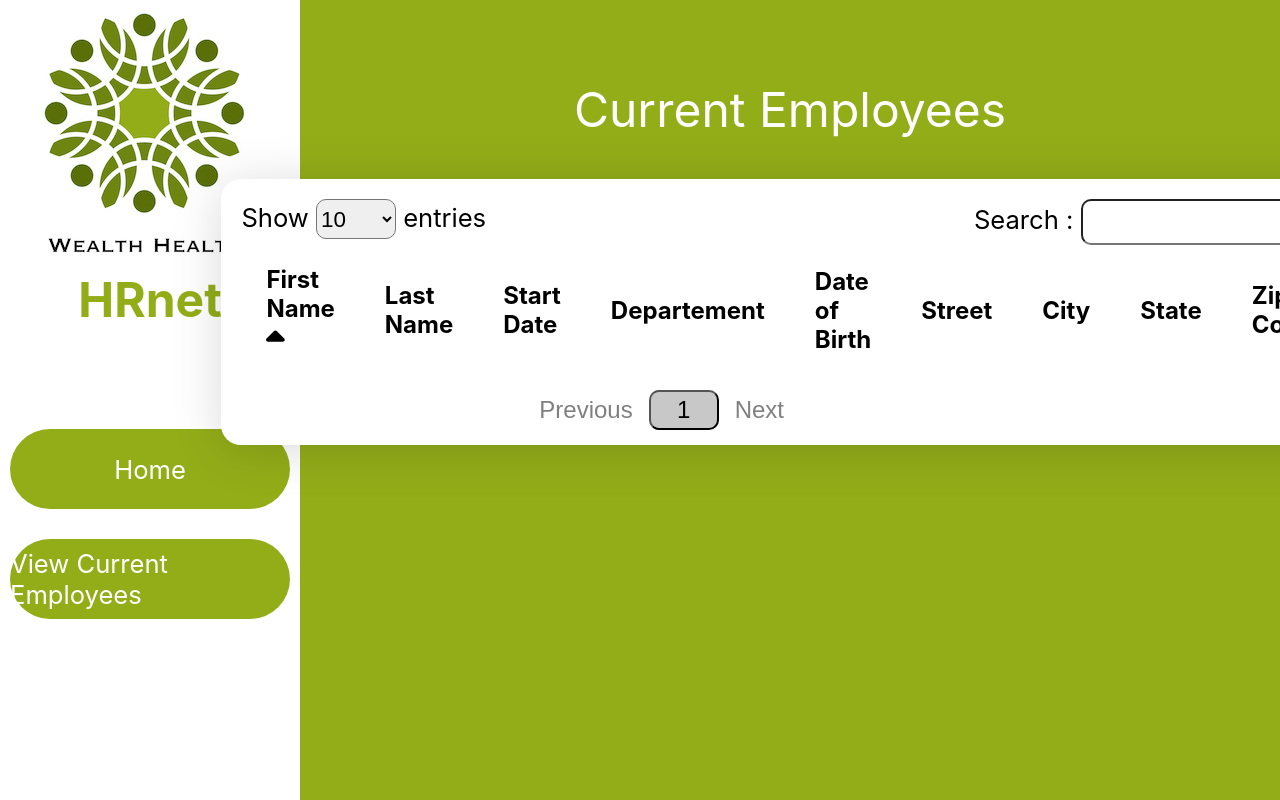
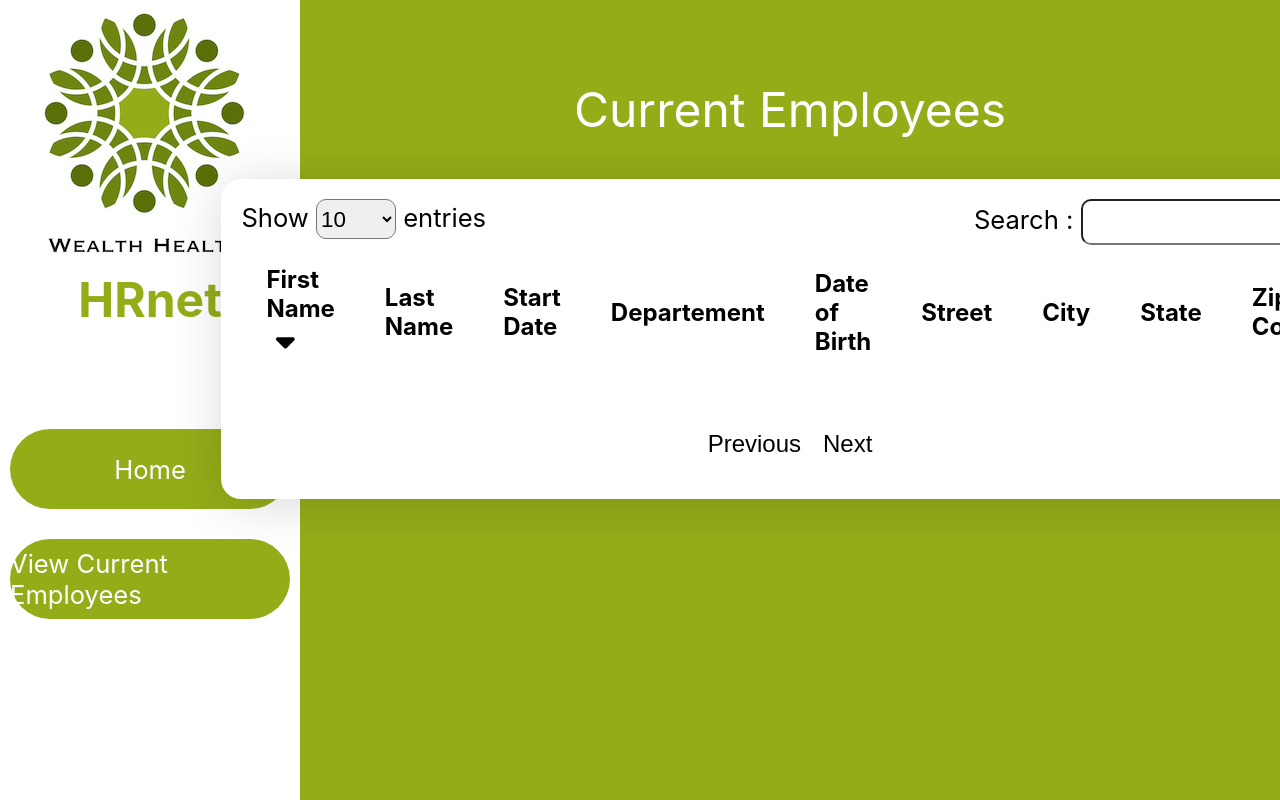
Before and after one commit to Alexlemars/boucher_alexis_14_24052022__Hrnet, a React (Create React App) app: page /employees in a window 1280 px wide. Both pictures are taken after a click on the element "First Name". Shown: the top 800 px of the page. Built offline with nearby package versions, Linux system fonts and the light colour scheme.

Commit message:
Creating an array with a react component

```diff
--- a/package.json
+++ b/package.json
@@ -16,6 +16,7 @@
     "react-redux": "^8.0.1",
     "react-router-dom": "^6.3.0",
     "react-scripts": "5.0.1",
+    "react-table": "^7.8.0",
     "redux": "^4.2.0",
     "redux-devtools-extension": "^2.13.9",
     "redux-thunk": "^2.4.1",
--- a/src/component/button/Button.jsx
+++ b/src/component/button/Button.jsx
@@ -1,9 +1,9 @@
 import React from 'react'
 
-export default function Button({type,className,onClick,value}) {
+export default function Button({type,className,onClick,value,defaultValue}) {
   return (
     <div>
-        <button type={type} className={className} onClick={onClick} value={value} >{value}</button>
+        <button type={type} className={className} onClick={onClick} defaultValue={defaultValue} value={value} >{value}</button>
     </div>
   )
 }
--- a/src/component/table/Table.jsx
+++ b/src/component/table/Table.jsx
@@ -1,135 +1,137 @@
-import React, { useEffect, useState } from 'react'
+import React, { useEffect, useState } from "react";
 
-import { useSelector } from 'react-redux';
+import { useSelector } from "react-redux";
+import { useTable,useSortBy,useGlobalFilter,usePagination } from "react-table";
 
-import Input from '../input/Input'
+import Input from "../input/Input";
+import Button from '../button/Button';
 import { FontAwesomeIcon } from "@fortawesome/react-fontawesome";
 import { faCaretDown } from "@fortawesome/free-solid-svg-icons";
-import Button from '../button/Button';
+import { faCaretUp } from "@fortawesome/free-solid-svg-icons";
 
+import { COLUMNS } from "../../data/columns";
 
 export default function Table() {
 
-    const [search,setSearch]= useState("")
+  const employees = useSelector((state) => state.employees.employees);
+  const [dataArray, setDataArray] = useState([]);
 
-    const employees = useSelector(state => state.employees.employees)
-    const [dataArray,setDataArray]= useState([])
+  useEffect(() => {
+    setDataArray(employees);
+  }, [employees]);
 
-    const [dataSorted, setDataSorted] = useState(false);
-    const [order, setOrder] = useState("ascending");
-
-    const sorting = (col) => {
-      if (order === "ascending") {
-        const sorted = [...dataArray].sort((a, b) =>
-          a[col].toLowerCase() > b[col].toLowerCase() ? 1 : -1
+  const iconDown = () => {
+    return (
+      <span className="icon-carret">
+        <FontAwesomeIcon className="icon-carret_down" icon={faCaretDown} />
+      </span>
     );
-        setDataArray(sorted);
-        setOrder("descending");
-        setDataSorted(true);
-      }
-      if (order === "descending") {
-        const sorted = [...dataArray].sort((a, b) =>
-          a[col].toLowerCase() < b[col].toLowerCase() ? 1 : -1
+  };
+  const iconUp = () => {
+    return (
+      <span className="icon-carret">
+        <FontAwesomeIcon className="icon-carret_down" icon={faCaretUp} />
+      </span>
     );
-        setDataArray(sorted);
-        setOrder("ascending");
-        setDataSorted(false);
-      }
   };
 
+  const tableInstance = useTable({
+    columns: COLUMNS,
+    data: dataArray,
+  },useGlobalFilter,useSortBy,usePagination);
+
+  const { getTableProps,
+      getTableBodyProps,
+      headerGroups,
+      page,
+      nextPage,
+      previousPage,
+      canPreviousPage,
+      canNextPage,
+      pageOptions,
+      gotoPage,
+      setPageSize,
+      state,
+      setGlobalFilter,
+      prepareRow } =
+    tableInstance;
+
+    const {GlobalFilter,pageSize} = state
+
+    const pagesNumber = (e)=>{
+      const pageNumber = e.target.value ? Number(e.target.value) -1 : 0
+      gotoPage(pageNumber)
+    }
+
+  return (
+    <div className="table-container">
+      <div className="table_flex">
+      <div>
 
 
+        Show <select value={pageSize} onChange={e=>setPageSize(Number(e.target.value))} >
+           {
+             [10,25,50,100].map(pageSize=>(
+               <option key={pageSize} value={pageSize}>
+                 {pageSize}
+               </option>
+             ))
+           }
 
-    useEffect(()=>{
-        setDataArray(employees)
-    },[employees])
+            </select> entries
+    </div>
+        <Input
+          value={GlobalFilter}
+          onChange={(e) => setGlobalFilter(e.target.value.toLowerCase())}
+          className="table_flex_search"
+          label="Search : "
+        />
+      </div>
+      <table {...getTableProps()} className="table_style">
+        <thead>
+          {
+            headerGroups.map((headerGroup)=>(
+              <tr {...headerGroup.getHeaderGroupProps()}>
+                {
+                  headerGroup.headers.map(column => (
+                      <th {...column.getHeaderProps(column.getSortByToggleProps())}>{column.render('Header')}
+                      <span>
+                        {column.isSorted ? (column.isSortedDesc ? iconDown() : iconUp()) : ""}
+                      </span>
+                      </th>
+                  ))
+                }
+              </tr>
 
-
-
-
-    const icon = ()=>{
-        return <span className='icon-carret-up'><FontAwesomeIcon className={dataSorted ? 'icon-carret_down' : "icon-carret-up" } icon={faCaretDown}/></span>
+            ))
           }
 
 
+        </thead>
 
+        <tbody {...getTableBodyProps()}>
+          {page.map(row => {
+            prepareRow(row)
+            return (
+              <tr {...row.getRowProps()}>
+                {row.cells.map(cell => {
+                  return <td {...cell.getCellProps()}>{cell.render('Cell')}</td>
+                })}
+              </tr>
+            )
+          })}
+        </tbody>
+      </table>
+      <div className='table_page'>
+        <Button onClick={()=>previousPage()} disabled={!canPreviousPage}  className="table_page_previous" value="Previous" />
 
-
-
-
-    const Users = () => {
-        return dataArray.filter((element)=>(
-            element.firstName.toLowerCase().includes(search)||
-            element.lastName.toLowerCase().includes(search) ||
-            element.startDate.toLowerCase().includes(search) ||
-            element.department.toLowerCase().includes(search) ||
-            element.dateOfBirth.toLowerCase().includes(search) ||
-            element.street.toLowerCase().includes(search) ||
-            element.city.toLowerCase().includes(search) ||
-            element.state.toLowerCase().includes(search) ||
-            element.zipCode.toLowerCase().includes(search)
-
-
-        )).map(element =>(
-
-            <tbody key={element.firstName}>
-            <tr>
-            <td>{element.firstName}</td>
-            <td>{element.lastName}</td>
-            <td>{element.startDate}</td>
-            <td>{element.department}</td>
-            <td>{element.dateOfBirth}</td>
-            <td>{element.street}</td>
-            <td>{element.city}</td>
-            <td>{element.state}</td>
-            <td>{element.zipCode}</td>
-        </tr>
-        </tbody>
-        ))
-
+        {
+          pageOptions.map(page => (
+            <Button onClick={e=>pagesNumber(e)}   className="table_page_button "  value={page + 1}/> ))
         }
 
-
-  return (
-    <div className='table-container'>
-    <div className='table_flex'>
-    <div>
-
-
-        Show <select>
-            <option>10</option>
-            <option>25</option>
-            <option>50</option>
-            <option>100</option>
-            </select> entries
+        <Button onClick={()=>nextPage()} disabled={!canNextPage} className='table_page_next' value="Next"/> </div>
     </div>
 
-    <Input value={search}  onChange={(e) => setSearch(e.target.value.toLowerCase())} className="table_flex_search" label="Search : "/>
-    </div>
-        <table className='table_style'>
-            <thead>
-                <tr>
-                    <th onClick={()=> sorting("firstName")} >First Name {icon()}</th>
-                    <th onClick={()=> sorting("lastName")}>Last Name </th>
-                    <th onClick={()=> sorting("startDate")}>Start Date </th>
-                    <th onClick={()=> sorting("department")}>Departement </th>
-                    <th onClick={()=> sorting("dateOfBirth")}>Date of Birth </th>
-                    <th onClick={()=> sorting("street")}> Street </th>
-                    <th onClick={()=> sorting("city")}>City </th>
-                    <th onClick={()=> sorting("state")}>State </th>
-                    <th onClick={()=> sorting("zipCode")}>Zip Code</th>
-                </tr>
-            </thead>
-
-            {Users()}
-
-
-
-
-        </table>
-        <div className='table_page'><Button  className="table_page_previous" value="Previous" /> <Button  className="table_page_button " value="1"/> <Button className='table_page_next' value="Next"/> </div>
-
-
-    </div>
-  )
+  );
 }
--- /dev/null
+++ b/src/data/columns.js
@@ -0,0 +1,38 @@
+export const COLUMNS = [
+    {
+        Header:'First Name',
+        accessor:'firstName'
+    },
+    {
+        Header:'Last Name',
+        accessor:'lastName'
+    },
+    {
+        Header:'Start Date',
+        accessor:'startDate'
+    },
+    {
+        Header:'Departement',
+        accessor:'department'
+    },
+    {
+        Header:'Date of Birth',
+        accessor:'dateOfBirth'
+    },
+    {
+        Header:'Street',
+        accessor:'street'
+    },
+    {
+        Header:'City',
+        accessor:'city'
+    },
+    {
+        Header:'State',
+        accessor:'state'
+    },
+    {
+        Header:'Zip Code',
+        accessor:'zipCode'
+    }
+]
--- a/src/sass/components/_table.scss
+++ b/src/sass/components/_table.scss
@@ -58,12 +58,11 @@
 
     &_page{
         display: flex;
+        justify-content: center;
         gap:10px;
         font-size: 1.5rem;
-        position: absolute;
-        right: 50%;
-        bottom: 15px;
         align-items: center;
+        margin-bottom: 20px;
 
         &_button{
             font-size: 1.5rem;
@@ -76,11 +75,10 @@
 
         &_previous,&_next{
             font-size: 1.5rem;
-            color: grey;
             border-radius: 10px;
             background-color: $color-secondary;
             border: none;
-            cursor:default;
+            cursor:pointer;
         }
 
     }
@@ -89,6 +87,7 @@
 }
 .icon-carret{
     font-size: 30px;
+    margin-left: 10px;
 }
 .icon-carret_down{
     font-size: 30px;
```
Also changed, not shown: 1 other file (tests, documents, lock files or other folders). Lines whose indentation alone changed are shown as unchanged.
